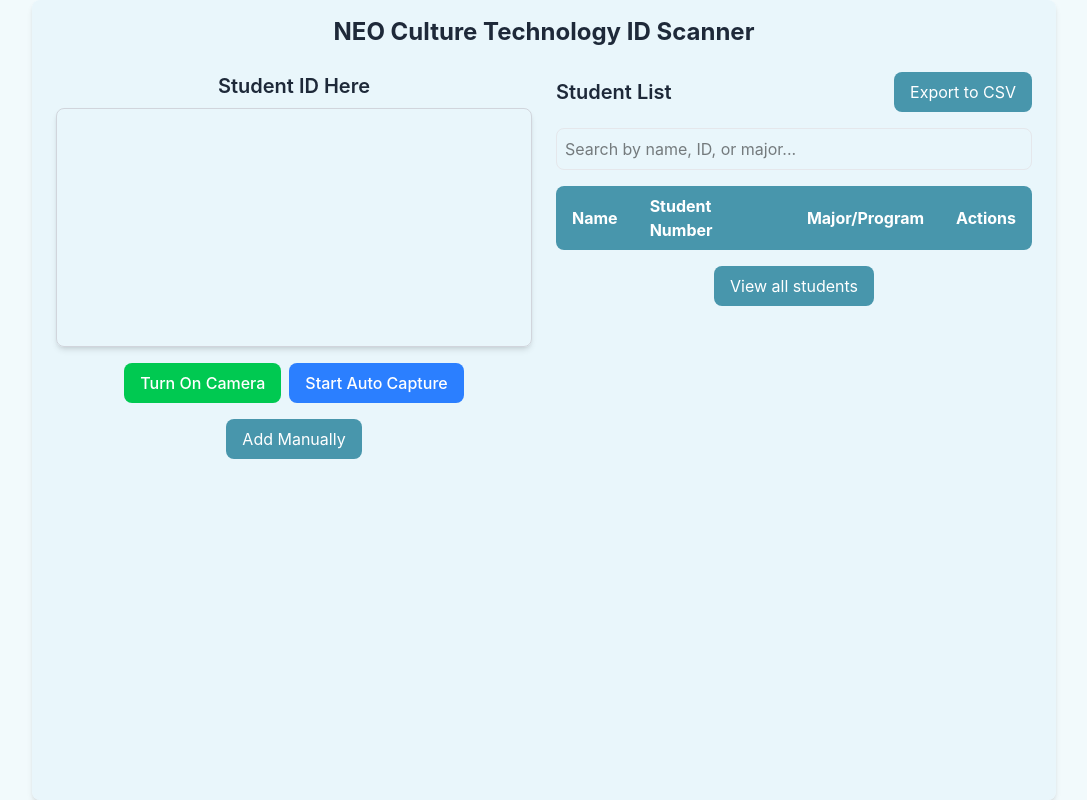
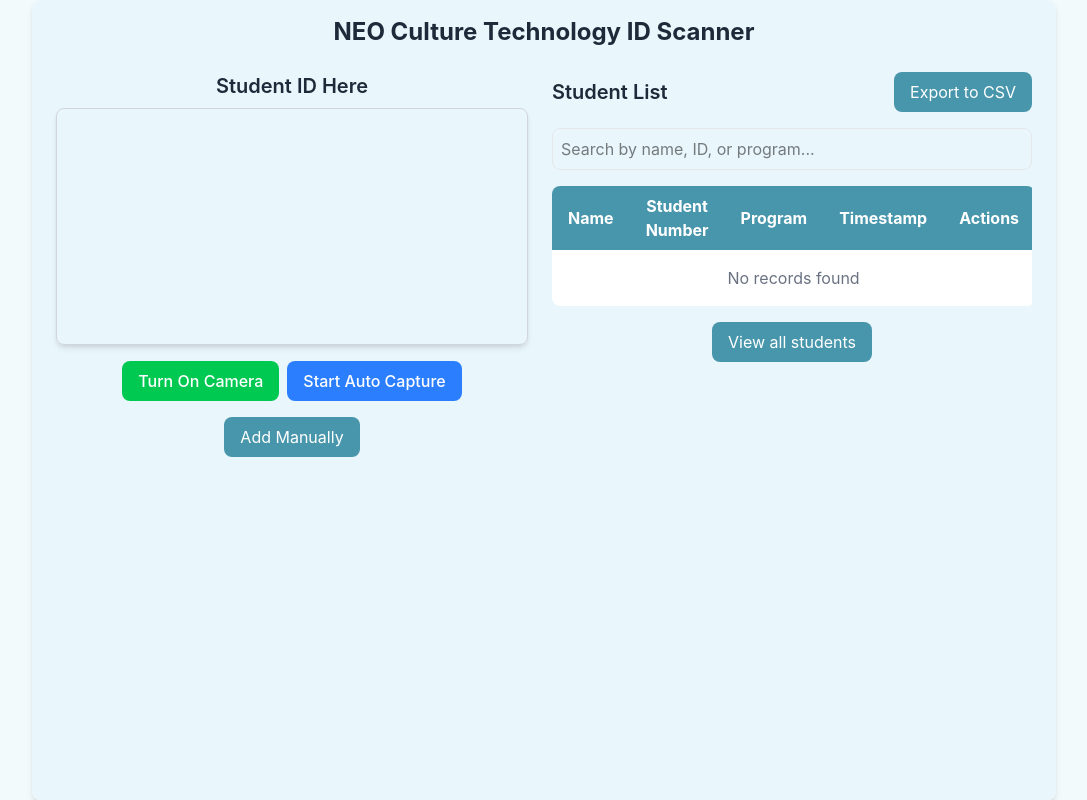
Before and after one commit to khangronky/scanner, a React (Vite) app in the folder client/: page / in a window 1280 px wide. Shown: the whole page, without its empty margins (96-1183 px from the left). Built offline with nearby package versions, Linux system fonts and the light colour scheme.

Commit message:
refactor(client): Rename major to program and add timestamp property

```diff
--- a/client/src/components/AddStudentModal.tsx
+++ b/client/src/components/AddStudentModal.tsx
@@ -9,8 +9,8 @@ interface AddStudentModalProps {
   setNewName: (name: string) => void;
   newStudentNumber: string;
   setNewStudentNumber: (number: string) => void;
-  newMajor: string;
-  setNewMajor: (major: string) => void;
+  newProgram: string;
+  setNewProgram: (program: string) => void;
   handleAdd: () => void;
 }
 
@@ -21,14 +21,14 @@ const AddStudentModal: React.FC<AddStudentModalProps> = ({
   setNewName,
   newStudentNumber,
   setNewStudentNumber,
-  newMajor,
-  setNewMajor,
+  newProgram,
+  setNewProgram,
   handleAdd,
 }) => {
   if (!isOpen) return null;
 
   return (
-    <div className="fixed inset-0 bg-black bg-opacity-50 flex items-center justify-center">
+    <div className="fixed inset-0 bg-black/50 flex items-center justify-center">
       <div className="bg-white p-6 rounded-lg w-96">
         <div className="flex justify-between items-center mb-4">
           <h2 className="text-xl font-semibold">Add New Student</h2>
@@ -59,10 +59,10 @@ const AddStudentModal: React.FC<AddStudentModalProps> = ({
         />
         <input
           type="text"
-          placeholder="Major/Program"
-          value={newMajor}
+          placeholder="Program"
+          value={newProgram}
           onChange={(e: React.ChangeEvent<HTMLInputElement>) =>
-            setNewMajor(e.target.value)
+            setNewProgram(e.target.value)
           }
           className="w-full p-2 mb-4 border rounded-lg focus:outline-hidden focus:ring-2 focus:ring-[#4896ac]"
         />
--- a/client/src/components/StudentList.tsx
+++ b/client/src/components/StudentList.tsx
@@ -13,10 +13,10 @@ interface StudentListProps {
   editIndex: number | null;
   editName: string;
   editStudentNumber: string;
-  editMajor: string;
+  editProgram: string;
   setEditName: (name: string) => void;
   setEditStudentNumber: (number: string) => void;
-  setEditMajor: (major: string) => void;
+  setEditProgram: (program: string) => void;
   handleEdit: (index: number) => void;
   handleSave: () => void;
   handleDelete: (index: number) => void;
@@ -32,10 +32,10 @@ const StudentList: React.FC<StudentListProps> = ({
   editIndex,
   editName,
   editStudentNumber,
-  editMajor,
+  editProgram,
   setEditName,
   setEditStudentNumber,
-  setEditMajor,
+  setEditProgram,
   handleEdit,
   handleSave,
   handleDelete,
@@ -54,10 +54,10 @@ const StudentList: React.FC<StudentListProps> = ({
     const studentNumberMatch = item.studentNumber
       .toString()
       .includes(searchTerm);
-    const majorMatch = item.major
-      ? item.major.toLowerCase().includes(searchTerm.toLowerCase())
+    const programMatch = item.program
+      ? item.program.toLowerCase().includes(searchTerm.toLowerCase())
       : false;
-    return nameMatch || studentNumberMatch || majorMatch;
+    return nameMatch || studentNumberMatch || programMatch;
   });
 
   const totalPages = Math.ceil(filteredItems.length / itemsPerPage);
@@ -92,7 +92,7 @@ const StudentList: React.FC<StudentListProps> = ({
 
       <input
         type="text"
-        placeholder="Search by name, ID, or major..."
+        placeholder="Search by name, ID, or program..."
         value={searchTerm}
         onChange={(e: React.ChangeEvent<HTMLInputElement>) =>
           setSearchTerm(e.target.value)
@@ -104,14 +104,22 @@ const StudentList: React.FC<StudentListProps> = ({
         <table className="min-w-full bg-white rounded-lg overflow-hidden">
           <thead className="bg-[#4896ac] text-white">
             <tr>
-              <th className="py-2 px-4 text-left">Name</th>
-              <th className="py-2 px-4 text-left">Student Number</th>
-              <th className="py-2 px-4 text-left">Major/Program</th>
+              <th className="py-2 px-4 text-center">Name</th>
+              <th className="py-2 px-4 text-center">Student Number</th>
+              <th className="py-2 px-4 text-center">Program</th>
+              <th className="py-2 px-4 text-center">Timestamp</th>
               <th className="py-2 px-4 text-center">Actions</th>
             </tr>
           </thead>
           <tbody>
-            {currentItems.map((item, index) => (
+            {currentItems.length === 0 ? (
+              <tr>
+                <td colSpan={5} className="py-4 text-center text-gray-500">
+                  No records found
+                </td>
+              </tr>
+            ) : (
+              currentItems.map((item, index) => (
                 <tr key={index} className="border-b hover:bg-gray-50 transition">
                   <td className="py-2 px-4">
                     {editIndex === index ? (
@@ -145,15 +153,18 @@ const StudentList: React.FC<StudentListProps> = ({
                     {editIndex === index ? (
                       <input
                         type="text"
-                      value={editMajor}
+                        value={editProgram}
                         onChange={(e: React.ChangeEvent<HTMLInputElement>) =>
-                        setEditMajor(e.target.value)
+                          setEditProgram(e.target.value)
                         }
                         className="w-full p-1 border rounded-sm"
                       />
                     ) : (
-                    item.major
+                      item.program
                     )}
+                  </td>
+                  <td className="py-2 px-4">
+                    {item.timestamp}
                   </td>
                   <td className="py-2 px-4 text-center">
                     {editIndex === index ? (
@@ -179,7 +190,8 @@ const StudentList: React.FC<StudentListProps> = ({
                     </button>
                   </td>
                 </tr>
-            ))}
+              ))
+            )}
           </tbody>
         </table>
       </div>
--- a/client/src/components/VideoCapture.tsx
+++ b/client/src/components/VideoCapture.tsx
@@ -40,13 +40,14 @@ const VideoCapture: React.FC<VideoCaptureProps> = ({
               imageData,
             }
           );
+
           if (response.data.error) {
             setError(response.data.error);
           } else {
             handleNewID(response.data);
           }
-        } catch (err) {
-          console.error("Error sending data to server: ", err);
+        } catch (e) {
+          console.error(e);
           setError("Failed to fetch data");
         }
       }
--- a/client/src/pages/IDFetch.tsx
+++ b/client/src/pages/IDFetch.tsx
@@ -6,17 +6,18 @@ import AddStudentModal from "../components/AddStudentModal";
 
 const IDFetch: React.FC = () => {
   const [idList, setIdList] = useState<IDInfo[]>(() => {
-    const storedList = localStorage.getItem("idList");
-    return storedList ? JSON.parse(storedList) : [];
+    const storedList = JSON.parse(localStorage.getItem("idList") || "[]");
+    return storedList;
   });
+
   const [error, setError] = useState<string | null>(null);
   const [editIndex, setEditIndex] = useState<number | null>(null);
   const [editName, setEditName] = useState<string>("");
   const [editStudentNumber, setEditStudentNumber] = useState<string>("");
-  const [editMajor, setEditMajor] = useState<string>("");
+  const [editProgram, setEditProgram] = useState<string>("");
   const [newName, setNewName] = useState<string>("");
   const [newStudentNumber, setNewStudentNumber] = useState<string>("");
-  const [newMajor, setNewMajor] = useState<string>("");
+  const [newProgram, setNewProgram] = useState<string>("");
   const [isModalOpen, setIsModalOpen] = useState<boolean>(false);
   const [searchTerm, setSearchTerm] = useState<string>("");
   const [currentPage, setCurrentPage] = useState<number>(1);
@@ -25,58 +26,99 @@ const IDFetch: React.FC = () => {
     localStorage.setItem("idList", JSON.stringify(idList));
   }, [idList]);
 
+  const createStudentRecord = (studentData: {
+    name: string;
+    studentNumber: string;
+    program: string;
+  }) => {
+    return {
+      name: studentData.name.trim(),
+      studentNumber: studentData.studentNumber.trim(),
+      program: studentData.program || "",
+      timestamp: new Date().toLocaleString(),
+    };
+  };
+
   const handleNewID = (newIDInfo: IDInfo) => {
-    const storedList = JSON.parse(localStorage.getItem("idList") || "[]");
-
-    const existingEntryIndex = storedList.findIndex(
-      (item: IDInfo) =>
-        item.studentNumber.trim() === newIDInfo.studentNumber.trim()
+    const existingEntryIndex = idList.findIndex(
+      (item) => item.studentNumber.trim() === newIDInfo.studentNumber.trim()
     );
 
     if (existingEntryIndex !== -1) {
       if (
-        storedList[existingEntryIndex].name.trim().toLowerCase() !==
+        idList[existingEntryIndex].name.trim().toLowerCase() !==
         newIDInfo.name.trim().toLowerCase()
       ) {
-        storedList[existingEntryIndex].name = newIDInfo.name;
-        setIdList([...storedList]);
-        localStorage.setItem("idList", JSON.stringify(storedList));
+        const updatedList = [...idList];
+        updatedList[existingEntryIndex] = createStudentRecord({
+          name: newIDInfo.name.trim(),
+          studentNumber: newIDInfo.studentNumber.trim(),
+          program: newIDInfo.program.trim(),
+        });
+        setIdList(updatedList);
         setError(null);
       } else {
-        setError("This ID and name already exist in the list.");
+        setError("This record already exists in the list.");
       }
     } else {
-      const updatedList = [...storedList, newIDInfo];
-      setIdList(updatedList);
-      localStorage.setItem("idList", JSON.stringify(updatedList));
+      setIdList([...idList, createStudentRecord(newIDInfo)]);
       setError(null);
     }
+  };
+
+  const handleAdd = () => {
+    if (!newName || !newStudentNumber) {
+      setError("Please enter name and student number");
+      return;
+    }
+
+    const existingEntry = idList.find(
+      (item) => item.studentNumber.trim() === newStudentNumber.trim()
+    );
+
+    if (existingEntry) {
+      setError("This record already exists in the list.");
+      return;
+    }
+
+    setIdList([
+      ...idList,
+      createStudentRecord({
+        name: newName,
+        studentNumber: newStudentNumber,
+        program: newProgram,
+      }),
+    ]);
+
+    setNewName("");
+    setNewStudentNumber("");
+    setNewProgram("");
+    setIsModalOpen(false);
+    setError(null);
   };
 
   const handleEdit = (index: number) => {
     setEditIndex(index);
     setEditName(idList[index].name);
     setEditStudentNumber(idList[index].studentNumber);
-    setEditMajor(idList[index].major);
+    setEditProgram(idList[index].program);
   };
 
   const handleSave = () => {
-    if (editIndex !== null) {
-      const updatedList = idList.map((item, index) =>
-        index === editIndex
-          ? {
+    if (editIndex === null) return;
+
+    const updatedList = [...idList];
+    updatedList[editIndex] = createStudentRecord({
       name: editName,
       studentNumber: editStudentNumber,
-              major: editMajor,
-            }
-          : item
-      );
+      program: editProgram,
+    });
+
     setIdList(updatedList);
     setEditIndex(null);
     setEditName("");
     setEditStudentNumber("");
-      setEditMajor("");
-    }
+    setEditProgram("");
   };
 
   const handleDelete = (index: number) => {
@@ -84,40 +126,12 @@ const IDFetch: React.FC = () => {
     setIdList(updatedList);
   };
 
-  const handleAdd = () => {
-    if (newName && newStudentNumber && newMajor) {
-      const isDuplicate = idList.some(
-        (item) => item.studentNumber.trim() === newStudentNumber.trim()
-      );
-
-      if (isDuplicate) {
-        setError("This ID already exists in the list.");
-      } else {
-        setIdList([
-          ...idList,
-          {
-            name: newName,
-            studentNumber: newStudentNumber.trim(),
-            major: newMajor,
-          },
-        ]);
-        setNewName("");
-        setNewStudentNumber("");
-        setNewMajor("");
-        setIsModalOpen(false);
-        setError(null);
-      }
-    } else {
-      setError("Please enter name, student number, and major.");
-    }
-  };
-
   const exportToCSV = () => {
-    const headers = ["Name", "Student Number", "Major/Program"];
+    const headers = ["Name", "Student Number", "Program", "Timestamp"];
     const csvRows = [
       headers.join(","),
       ...idList.map(
-        (item) => `${item.name},${item.studentNumber},${item.major}`
+        (item) => `${item.name},${item.studentNumber},${item.program},${item.timestamp}`
       ),
     ];
 
@@ -160,10 +174,10 @@ const IDFetch: React.FC = () => {
               editIndex={editIndex}
               editName={editName}
               editStudentNumber={editStudentNumber}
-              editMajor={editMajor}
+              editProgram={editProgram}
               setEditName={setEditName}
               setEditStudentNumber={setEditStudentNumber}
-              setEditMajor={setEditMajor}
+              setEditProgram={setEditProgram}
               handleEdit={handleEdit}
               handleSave={handleSave}
               handleDelete={handleDelete}
@@ -183,8 +197,8 @@ const IDFetch: React.FC = () => {
           setNewName={setNewName}
           newStudentNumber={newStudentNumber}
           setNewStudentNumber={setNewStudentNumber}
-          newMajor={newMajor}
-          setNewMajor={setNewMajor}
+          newProgram={newProgram}
+          setNewProgram={setNewProgram}
           handleAdd={handleAdd}
         />
       </div>
--- a/client/src/types/interfaces.ts
+++ b/client/src/types/interfaces.ts
@@ -1,5 +1,6 @@
 export interface IDInfo {
   name: string;
   studentNumber: string;
-  major: string;
+  program: string;
+  timestamp: string;
 }
```
Also changed, not shown: 1 other file (tests, documents, lock files or other folders). Lines whose indentation alone changed are shown as unchanged.
